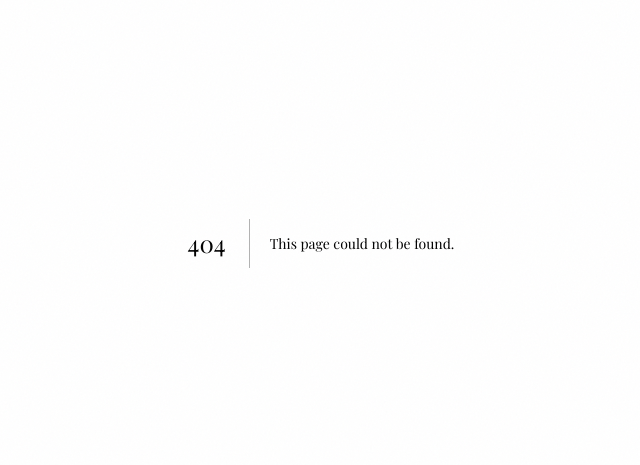
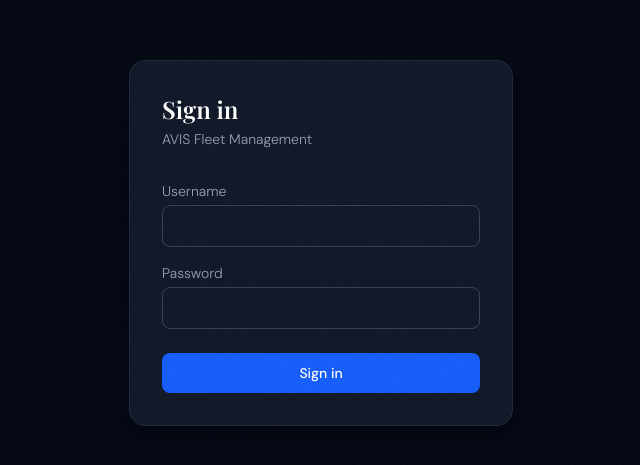
Before and after one commit to Jalalvba/jalal, a Next.js app: page /login in a window 1280 px wide. Before the commit this address had no page. Shown: the part 157-622 px from the top of the page, without its empty margins (319-959 px from the left). Built offline with nearby package versions, Linux system fonts and the light colour scheme; no server answers; a web font is replaced by a local one.

Commit message:
feat: add iron-session auth

```diff
--- /dev/null
+++ b/app/login/actions.ts
@@ -0,0 +1,36 @@
+"use server";
+
+import { cookies } from "next/headers";
+import { getIronSession } from "iron-session";
+import { sessionOptions, SessionData } from "@/lib/session";
+import { redirect } from "next/navigation";
+
+export async function login(formData: FormData) {
+  const username = formData.get("username") as string;
+  const password = formData.get("password") as string;
+
+  const validUsername = process.env.AUTH_USERNAME;
+  const validPassword = process.env.AUTH_PASSWORD;
+
+  if (username !== validUsername || password !== validPassword) {
+    redirect("/login?error=1");
+  }
+
+  const session = await getIronSession<SessionData>(
+    await cookies(),
+    sessionOptions
+  );
+  session.isLoggedIn = true;
+  await session.save();
+
+  redirect("/");
+}
+
+export async function logout() {
+  const session = await getIronSession<SessionData>(
+    await cookies(),
+    sessionOptions
+  );
+  session.destroy();
+  redirect("/login");
+}
--- /dev/null
+++ b/app/login/page.tsx
@@ -0,0 +1,61 @@
+import { login } from "./actions";
+
+export default async function LoginPage({
+  searchParams,
+}: {
+  searchParams: Promise<{ error?: string }>;
+}) {
+  const { error } = await searchParams;
+
+  return (
+    <div className="min-h-screen flex items-center justify-center bg-gray-950">
+      <div className="w-full max-w-sm bg-gray-900 rounded-2xl p-8 shadow-xl border border-gray-800">
+        <h1 className="text-2xl font-semibold text-white mb-1">Sign in</h1>
+        <p className="text-gray-400 text-sm mb-8">AVIS Fleet Management</p>
+
+        {error && (
+          <p className="text-red-400 text-sm mb-4 bg-red-950 border border-red-800 rounded-lg px-4 py-2">
+            Invalid username or password.
+          </p>
+        )}
+
+        <form action={login} className="flex flex-col gap-4">
+          <div className="flex flex-col gap-1">
+            <label htmlFor="username" className="text-sm text-gray-400">
+              Username
+            </label>
+            <input
+              id="username"
+              name="username"
+              type="text"
+              required
+              autoComplete="username"
+              className="bg-gray-800 text-white rounded-lg px-4 py-2.5 text-sm border border-gray-700 focus:outline-none focus:border-blue-500 transition"
+            />
+          </div>
+
+          <div className="flex flex-col gap-1">
+            <label htmlFor="password" className="text-sm text-gray-400">
+              Password
+            </label>
+            <input
+              id="password"
+              name="password"
+              type="password"
+              required
+              autoComplete="current-password"
+              className="bg-gray-800 text-white rounded-lg px-4 py-2.5 text-sm border border-gray-700 focus:outline-none focus:border-blue-500 transition"
+            />
+          </div>
+
+          <button
+            type="submit"
+            className="mt-2 bg-blue-600 hover:bg-blue-500 text-white font-medium rounded-lg px-4 py-2.5 text-sm transition"
+          >
+            Sign in
+          </button>
+        </form>
+      </div>
+    </div>
+  );
+}
--- /dev/null
+++ b/lib/session.ts
@@ -0,0 +1,16 @@
+import { SessionOptions } from "iron-session";
+
+export interface SessionData {
+  isLoggedIn: boolean;
+}
+
+export const sessionOptions: SessionOptions = {
+  password: process.env.IRON_SESSION_SECRET as string,
+  cookieName: "auth_session",
+  cookieOptions: {
+    secure: process.env.NODE_ENV === "production",
+    httpOnly: true,
+    sameSite: "lax",
+    maxAge: 60 * 60 * 24 * 7, // 7 days
+  },
+};
--- a/package.json
+++ b/package.json
@@ -10,6 +10,7 @@
   },
   "dependencies": {
     "docx": "^9.6.0",
+    "iron-session": "^8.0.4",
     "mongodb": "^7.1.0",
     "next": "16.1.6",
     "pdf-lib": "^1.17.1",
--- /dev/null
+++ b/proxy.ts
@@ -0,0 +1,31 @@
+import { NextRequest, NextResponse } from "next/server";
+import { getIronSession } from "iron-session";
+import { sessionOptions, SessionData } from "@/lib/session";
+
+export async function proxy(req: NextRequest) {
+  const { pathname } = req.nextUrl;
+
+  // Allow login page, static assets, and debug route through
+  if (
+    pathname.startsWith("/login") ||
+    pathname.startsWith("/_next") ||
+    pathname.startsWith("/favicon.ico") ||
+    pathname.startsWith("/api/debug-auth")
+  ) {
+    return NextResponse.next();
+  }
+
+  const res = NextResponse.next();
+  const session = await getIronSession<SessionData>(req, res, sessionOptions);
+
+  if (!session.isLoggedIn) {
+    const loginUrl = new URL("/login", req.url);
+    return NextResponse.redirect(loginUrl);
+  }
+
+  return res;
+}
+
+export const config = {
+  matcher: ["/((?!_next/static|_next/image|favicon.ico).*)"],
+};
```
Also changed, not shown: 2 other files (tests, documents, lock files or other folders).
